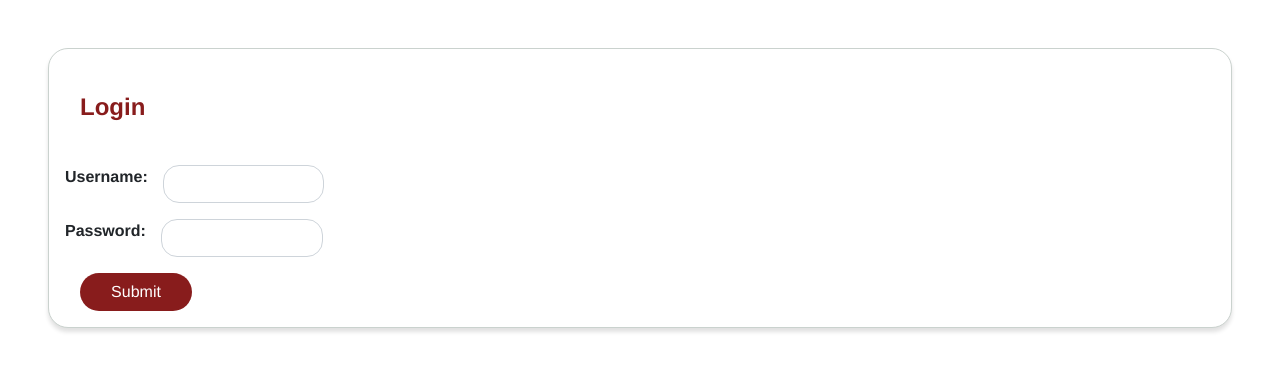
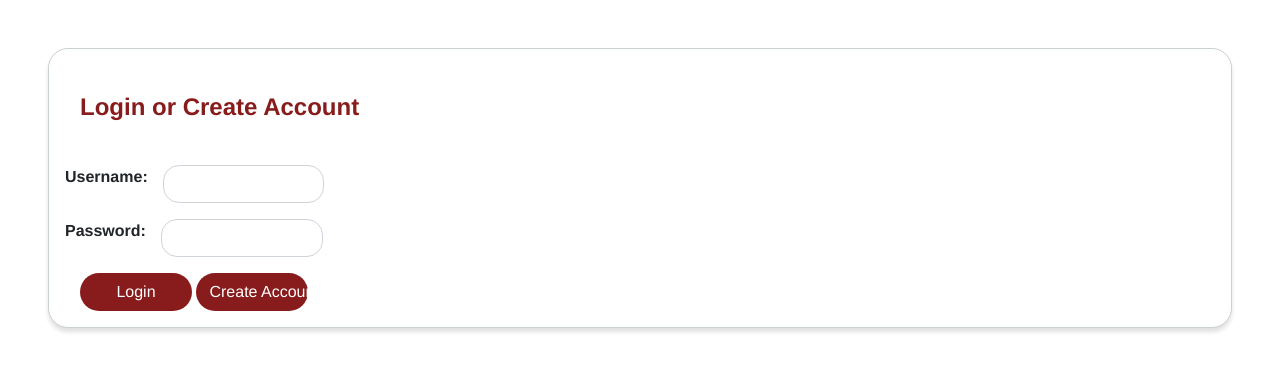
Before and after one commit to ssamsel/Campus-Forum, a website: page app/client/login.html in a window 1280 px wide. Drawn offline with nearby package versions, Linux system fonts and the light colour scheme.

Commit message:
Added Create Account button and changed text to correspond

```diff
--- a/app/client/login.html
+++ b/app/client/login.html
@@ -1,15 +1,18 @@
 <!DOCTYPE html>
 <html lang="en">
+
 <head>
   <title>LOGIN | Minuteman Messageboard</title>
 
   <meta charset="utf-8">
   <meta name="viewport" content="width=device-width, initial-scale=1, shrink-to-fit=no">
 
-  <link rel="stylesheet" href="https://cdn.jsdelivr.net/npm/bootstrap@4.0.0/dist/css/bootstrap.min.css" integrity="sha384-Gn5384xqQ1aoWXA+058RXPxPg6fy4IWvTNh0E263XmFcJlSAwiGgFAW/dAiS6JXm" crossorigin="anonymous">
+  <link rel="stylesheet" href="https://cdn.jsdelivr.net/npm/bootstrap@4.0.0/dist/css/bootstrap.min.css"
+    integrity="sha384-Gn5384xqQ1aoWXA+058RXPxPg6fy4IWvTNh0E263XmFcJlSAwiGgFAW/dAiS6JXm" crossorigin="anonymous">
   <link rel="stylesheet" href="style.css">
+  <script type="module" src="js/login_client.js"></script>
+</head>
 
-</head>
 <body>
 
   <div class="m-5">
@@ -17,7 +20,7 @@
       <div class="m-3">
         <form>
           <br>
-      <p class="big-text">Login</p>
+          <p class="big-text">Login or Create Account</p>
           <br>
           <div class="form-group row">
             <label for="username"><strong>Username: </strong></label>
@@ -32,14 +35,22 @@
             </div>
           </div>
 
-        <button type="button" class="btn login-btn">Submit</button>
+          <button id="login_submit" type="button" class="btn login-btn">Login</button>
+          <button id="login_create" type="button" class="btn login-btn">Create Account</button>
         </form>
       </div>
     </div>
   </div>
 
-<script src="https://code.jquery.com/jquery-3.2.1.slim.min.js" integrity="sha384-KJ3o2DKtIkvYIK3UENzmM7KCkRr/rE9/Qpg6aAZGJwFDMVNA/GpGFF93hXpG5KkN" crossorigin="anonymous"></script>
-<script src="https://cdn.jsdelivr.net/npm/popper.js@1.12.9/dist/umd/popper.min.js" integrity="sha384-ApNbgh9B+Y1QKtv3Rn7W3mgPxhU9K/ScQsAP7hUibX39j7fakFPskvXusvfa0b4Q" crossorigin="anonymous"></script>
-<script src="https://cdn.jsdelivr.net/npm/bootstrap@4.0.0/dist/js/bootstrap.min.js" integrity="sha384-JZR6Spejh4U02d8jOt6vLEHfe/JQGiRRSQQxSfFWpi1MquVdAyjUar5+76PVCmYl" crossorigin="anonymous"></script>
+  <script src="https://code.jquery.com/jquery-3.2.1.slim.min.js"
+    integrity="sha384-KJ3o2DKtIkvYIK3UENzmM7KCkRr/rE9/Qpg6aAZGJwFDMVNA/GpGFF93hXpG5KkN"
+    crossorigin="anonymous"></script>
+  <script src="https://cdn.jsdelivr.net/npm/popper.js@1.12.9/dist/umd/popper.min.js"
+    integrity="sha384-ApNbgh9B+Y1QKtv3Rn7W3mgPxhU9K/ScQsAP7hUibX39j7fakFPskvXusvfa0b4Q"
+    crossorigin="anonymous"></script>
+  <script src="https://cdn.jsdelivr.net/npm/bootstrap@4.0.0/dist/js/bootstrap.min.js"
+    integrity="sha384-JZR6Spejh4U02d8jOt6vLEHfe/JQGiRRSQQxSfFWpi1MquVdAyjUar5+76PVCmYl"
+    crossorigin="anonymous"></script>
 </body>
+
 </html>
```
Lines whose indentation alone changed are shown as unchanged.
